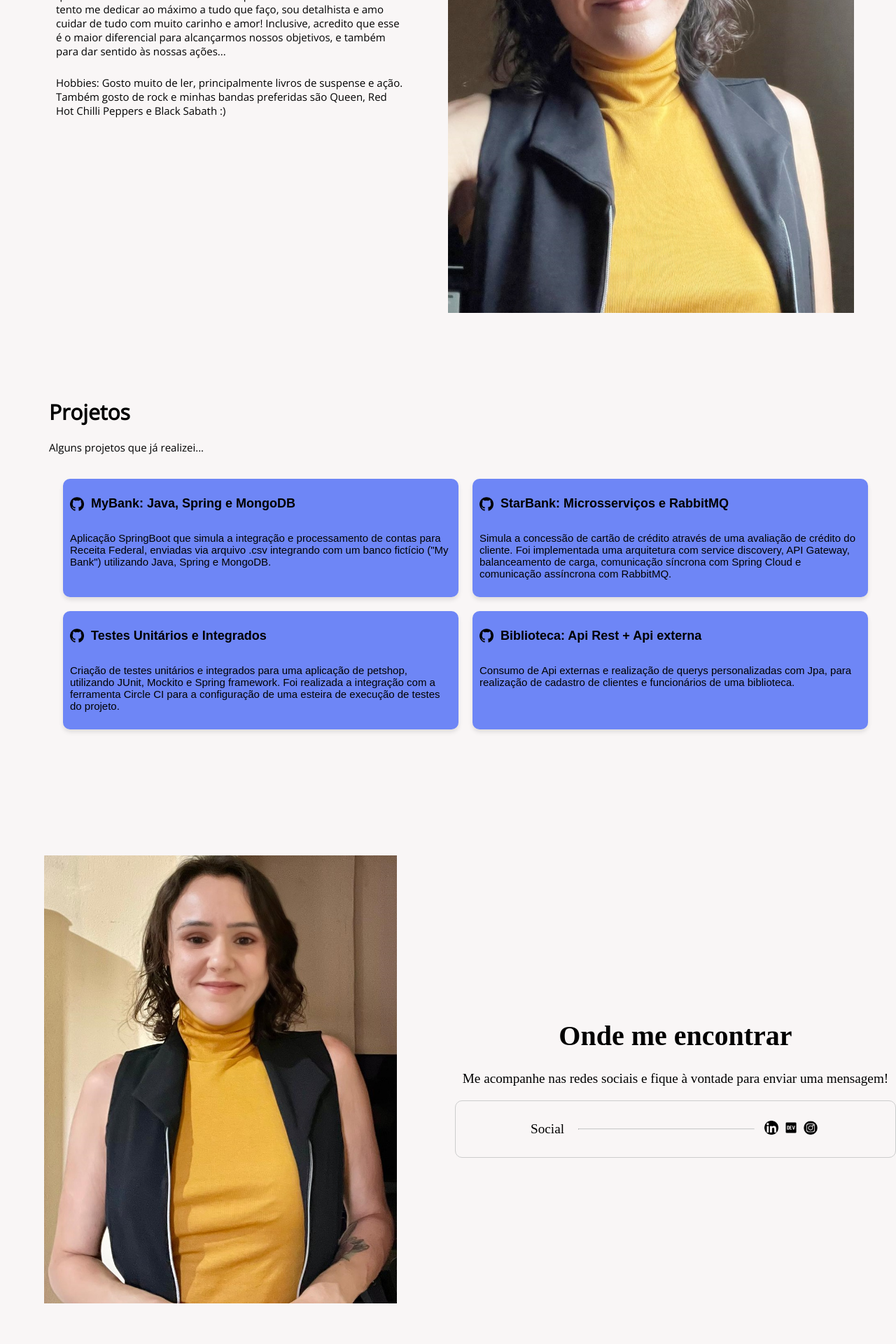
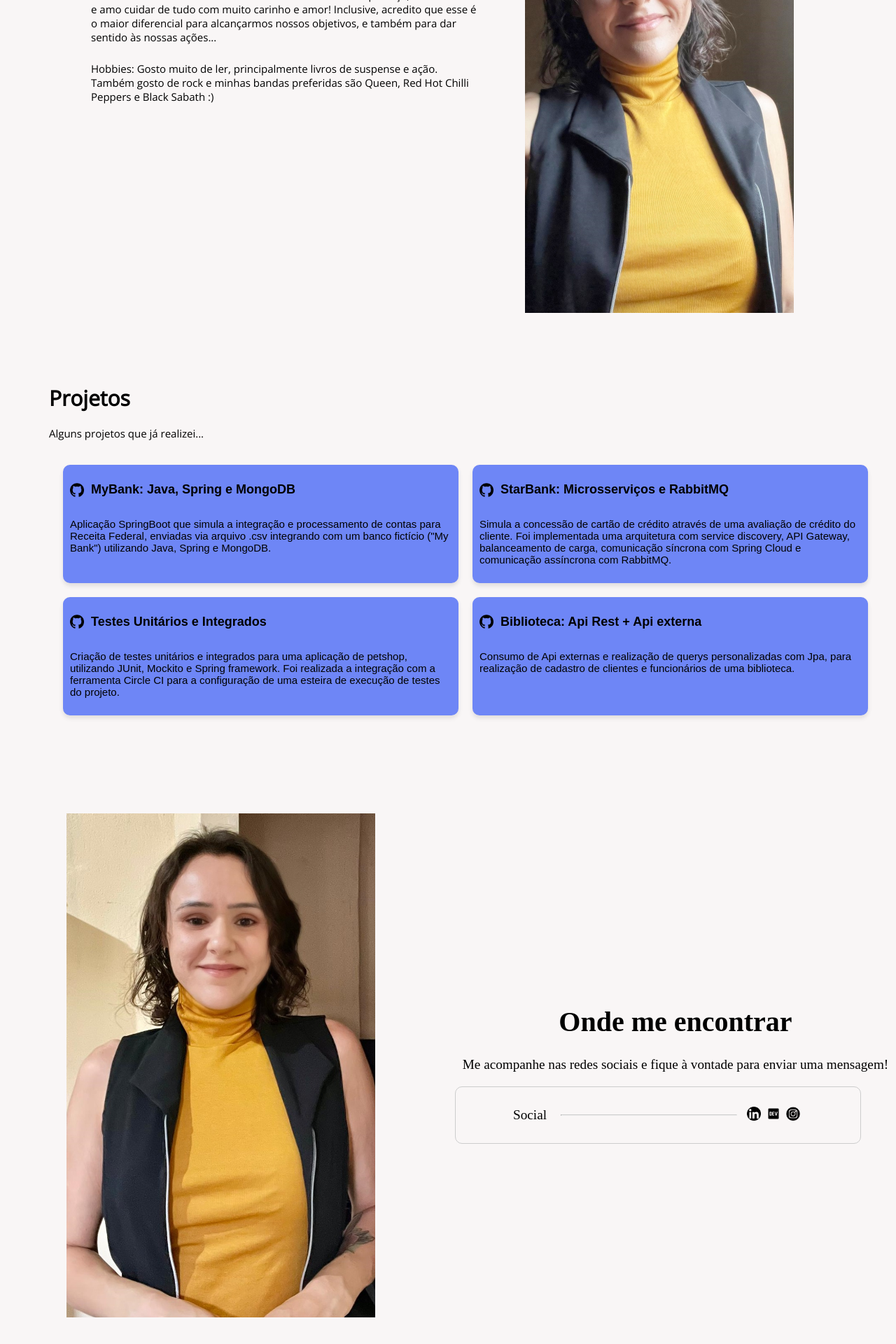
Before and after one commit to jeronimafloriano/my-page, an Angular app: page /contato in a window 1280 px wide. Shown: the part 410-2330 px from the top of the page at 70% size. Built offline with nearby package versions, Linux system fonts and the light colour scheme.

Commit message:
Ajustando imagens

```diff
--- a/src/app/app.component.scss
+++ b/src/app/app.component.scss
@@ -27,6 +27,7 @@
 }
 
 .texto {
+    margin-left: 50px;
     width: 50%;
     font-family:'Open Sans';
   }
@@ -45,7 +46,7 @@
 }
 
 .imagem {
-    width: 50%;
+    width: 30%;
     height: 80vh;
     margin: 60px;
     background-image: url('../assets/rosto.jpg');
--- a/src/app/contact/contact.component.scss
+++ b/src/app/contact/contact.component.scss
@@ -14,9 +14,8 @@
   }
 
   .imagem-corpo {
-    width: 80%;
-    height: 80vh;
-    margin: 20px;
+    width: 70%;
+    height: 90vh;
     background-size: cover;
     background-position: center;
     background-image: url('../../assets/corpo.jpg');
@@ -48,6 +47,7 @@
     border-radius: 10px;
     padding: 10px;
     text-align: center;
+    margin-right: 50px;
   }
 
   .social-header {
--- a/src/app/projects/projects.component.scss
+++ b/src/app/projects/projects.component.scss
@@ -7,7 +7,7 @@
     padding: 20px;
     margin-left: 50px;
     font-family:'Open Sans';
-    padding-top: 80px;
+    padding-top: 60px;
 
 }
 
```
Also changed, not shown: 3 other files (tests, documents, lock files or other folders).
